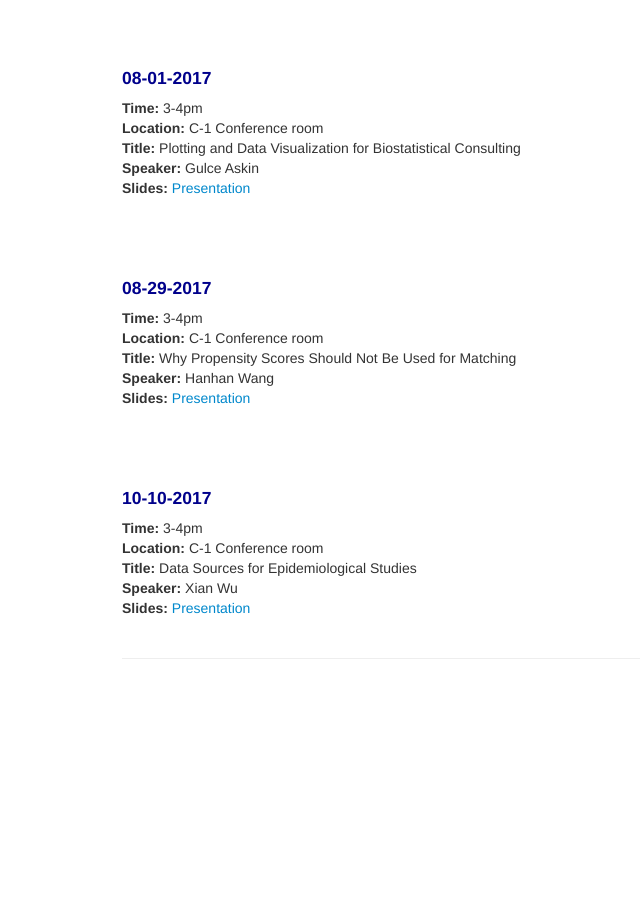
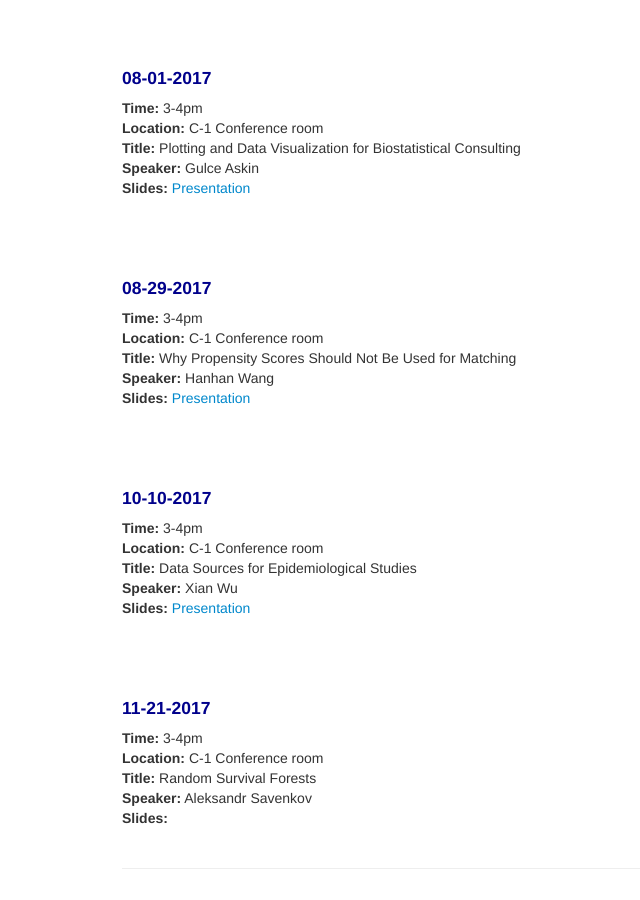
Before and after one commit to ovsavenkov/ovsavenkov.github.io, a Jekyll site: the page built from seminars.md, in a window 1280 px wide and 900 px high, scrolled down 1864 px. Shown: the whole window, without its empty margins (168-808 px from the left). Built offline with Jekyll 4.4.1, drawn with Linux system fonts in a browser that asks for light colours; before the commit the page ends 2554 px from its top, so only the background shows below that.

Commit message:
update Aleks seminar info

```diff
--- a/seminars.md
+++ b/seminars.md
@@ -129,3 +129,14 @@ description: Division of Biostatistics and Epidemiology Seminars
 **Title:** Data Sources for Epidemiological Studies\\
 **Speaker:** Xian Wu\\
 **Slides:** [Presentation](../slides/xian_wu.pdf)
+
+<br>
+<br>
+<br>
+
+#### 11-21-2017
+**Time:** 3-4pm \\
+**Location:** C-1 Conference room \\
+**Title:** Random Survival Forests\\
+**Speaker:** Aleksandr Savenkov\\
+**Slides:**
```
